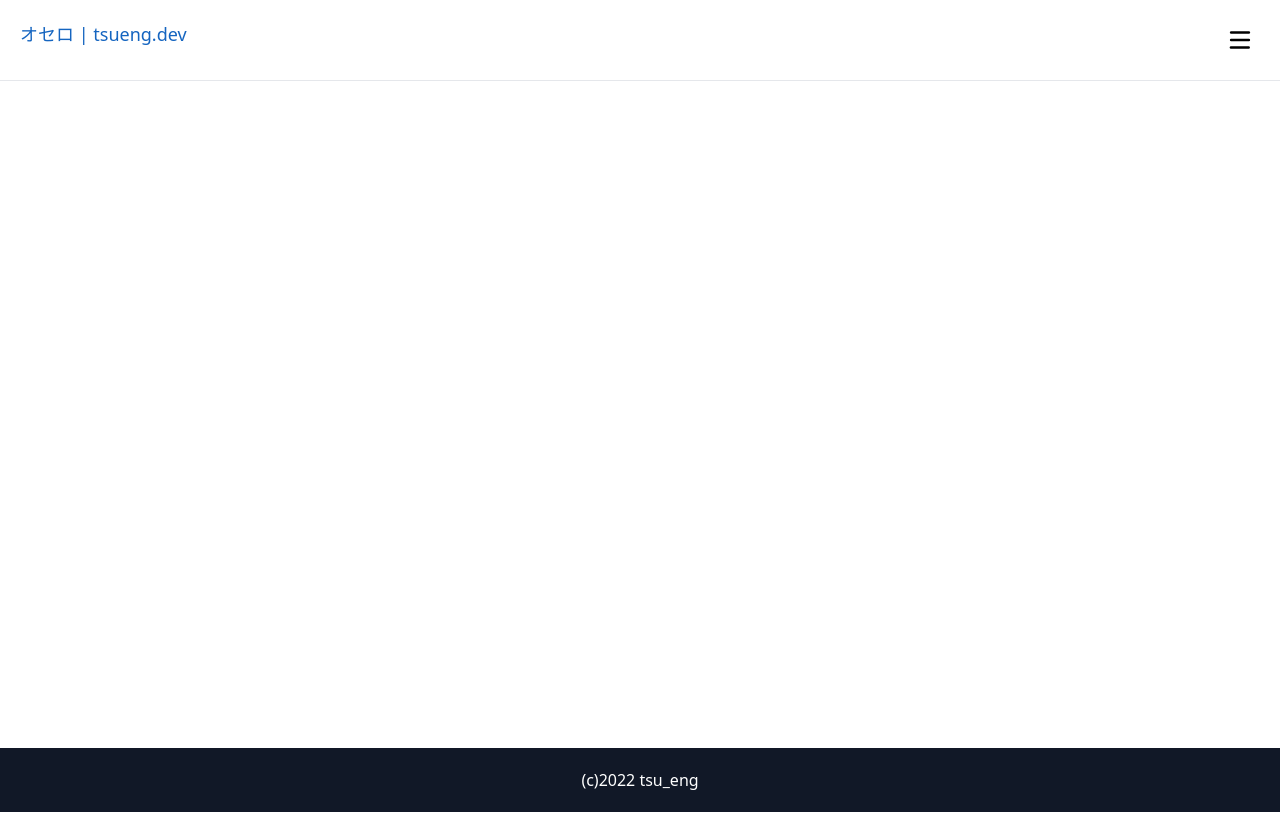
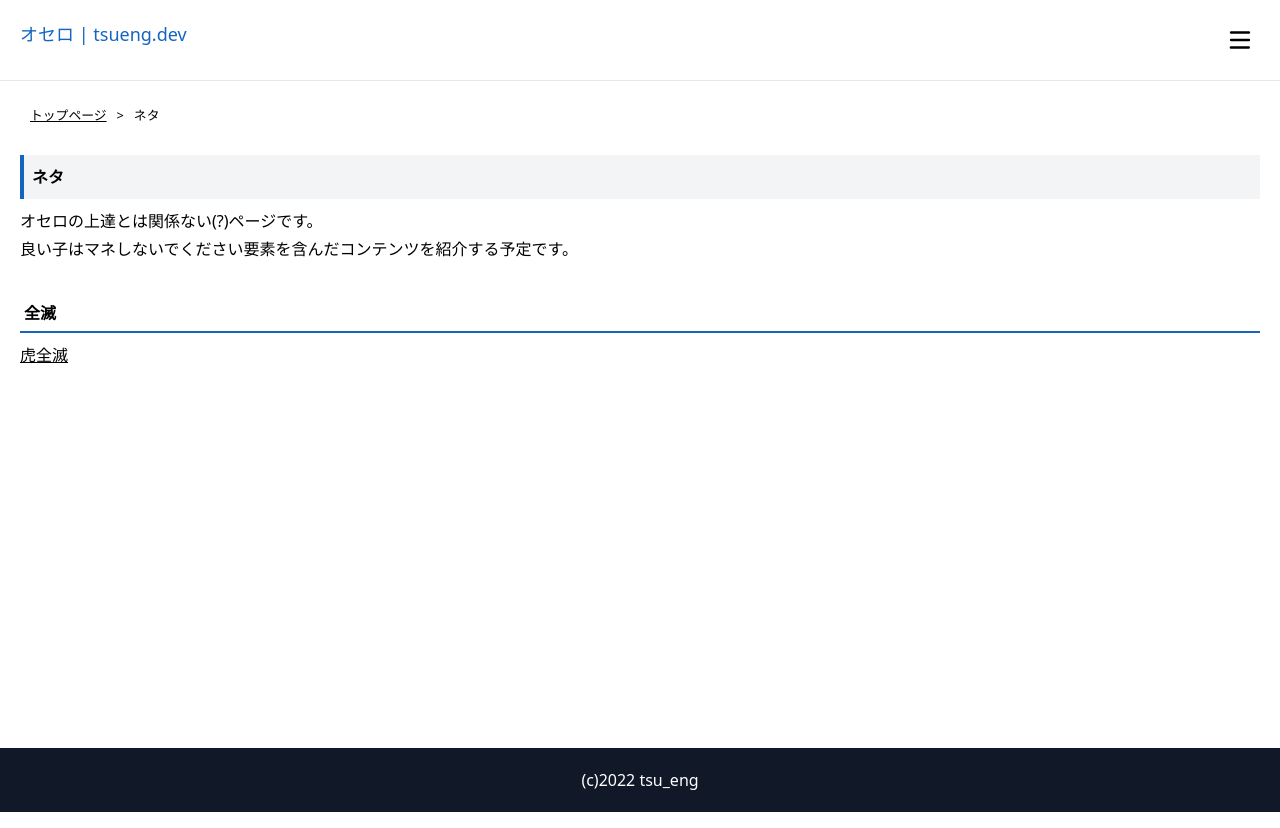
Before and after one commit to tsuengineer/tsueng-othello, a Vue app: page /topics in a window 1280 px wide. Built offline with nearby package versions, Linux system fonts and the light colour scheme.

Commit message:
ハメ手を追加

```diff
--- a/src/components/organisms/TheHeader.vue
+++ b/src/components/organisms/TheHeader.vue
@@ -28,6 +28,7 @@
     <nav class="menu absolute w-60 right-3 top-14 border rounded shadow-lg bg-white" :class="isActive ? 'active' : ''">
         <ul>
             <li><a href="/lecture">講座</a></li>
+            <li><a href="/topics">ネタ</a></li>
             <li>問題集</li>
         </ul>
     </nav>
--- a/src/components/templates/Top.vue
+++ b/src/components/templates/Top.vue
@@ -77,6 +77,11 @@ export default defineComponent({
           //   ],
           // },
           {
+            title: 'ネタ',
+            path: '/topics',
+            discriptions: 'ハメ手など',
+          },
+          {
             title: '問題集',
             path: '#',
             discriptions: '中割り、連打など',
--- /dev/null
+++ b/src/components/templates/Topics/Topics.vue
@@ -0,0 +1,69 @@
+<template>
+    <div id="topics" class="contents">
+        <TopicPath :paths="topicPaths" />
+
+        <section>
+            <Text tag="h2">ネタ</Text>
+            <Text>オセロの上達とは関係ない(?)ページです。<br>
+            良い子はマネしないでください要素を含んだコンテンツを紹介する予定です。</Text>
+
+            <template v-for="(topic, topicsKey) in topics" :key="topicsKey">
+              <Text tag="h3">{{ topic.category.jpName }}</Text>
+              <ul v-for="(item, itemKey) in topic.items" :key="itemKey">
+                <li>
+                  <Text>
+                    <a :href="item.path">
+                      {{ item.title }}
+                    </a>
+                  </Text>
+                </li>
+              </ul>
+            </template>
+        </section>
+    </div>
+</template>
+
+<script lang="ts">
+import { defineComponent } from 'vue';
+import Text from '@/components/atoms/Text/Text.vue';
+import TopicPath from "@/components/atoms/TopicPath/TopicPath.vue";
+
+export default defineComponent({
+  components: { Text, TopicPath },
+  setup() {
+    const topicPaths = [
+      {path: '/', label: 'トップページ'},
+      {path: null, label: 'ネタ'},
+    ];
+
+    const topics = [
+      {
+        category: { alpha: 'perfectTrap', jpName: '全滅' },
+        items: [
+          { title: '虎全滅', path: '/topics/trap/tigers-trap' },
+        ]
+      }
+    ];
+
+    return {
+      topicPaths,
+      topics,
+    }
+  }
+});
+</script>
+
+<style lang="scss">
+#topics {
+  a {
+    text-decoration: underline;
+  }
+
+  dl {
+    display: flex;
+    dt {
+      width: 250px;
+    }
+  }
+}
+</style>
--- /dev/null
+++ b/src/components/templates/Topics/trap/TigersTrap.vue
@@ -0,0 +1,64 @@
+<template>
+    <div id="barancedMoves" class="contents">
+        <TopicPath :paths="topicPaths" />
+
+        <section>
+            <Text tag="h2">虎全滅</Text>
+            <Text>
+              凶悪な全滅のハメ手を紹介します。<br>
+              筆者はこのハメ手をオセロ大会の公式戦で3回使用して3回とも成功しています。<br>
+              ただし失敗するとめちゃくちゃ不利になるので覚悟して使いましょう。<br>
+              引っ掛かりそうな相手かどうか観察する力が必要になります。<br>
+              黒番で行います。
+            </Text>
+
+            <Text tag="h3">まずは虎定石</Text>
+          <iframe width="320" height="386" scrolling="no" src="https://tsueng.dev/hamlite/?kifu=f5d6c3d3c4f4&start_move=7"></iframe>
+            <Text>おなじみの虎定石です。<br>レート1500以上の人が2手目で縦取りしてくれば80%くらいこの形になります。</Text>
+
+
+            <Text tag="h3">ここでd7</Text>
+          <iframe width="320" height="386" scrolling="no" src="https://tsueng.dev/hamlite/?kifu=f5d6c3d3c4f4d7&start_move=8"></iframe>
+            <Text>どう考えても悪手のd7に打ちます。<br>次に白は1石返しの中割りであるe3に打ってきます。ちなみにレート1500以上の人なら9割以上がここに打ってきます。</Text>
+          <iframe width="320" height="386" scrolling="no" src="https://tsueng.dev/hamlite/?kifu=f5d6c3d3c4f4d7e3&start_move=9"></iframe>
+
+            <Text tag="h3">f2に打つ</Text>
+          <iframe width="320" height="386" scrolling="no" src="https://tsueng.dev/hamlite/?kifu=f5d6c3d3c4f4d7e3f2&start_move=10"></iframe>
+            <Text>なんの変哲もない手です。<br>次に白は1石返しの中割りとしてe2、f3、c5あたりが候補に上がりますが、ボックス内という観点からe2よりf3を優先します。<br>そしてc5は壁を破る悪手と判断してやはりf3の方がいいと判断します。</Text>
+          <iframe width="320" height="386" scrolling="no" src="https://tsueng.dev/hamlite/?kifu=f5d6c3d3c4f4d7e3f2f3&start_move=11"></iframe>
+
+
+            <Text tag="h3">チェックメイト</Text>
+          <iframe width="320" height="386" scrolling="no" src="https://tsueng.dev/hamlite/?kifu=f5d6c3d3c4f4d7e3f2f3g3&start_move=12"></iframe>
+            <Text>黒g3で勝ちです。白がどこに打っても全滅にできます。</Text>
+
+            <Text tag="h3">まとめ</Text>
+            <Text>大会などの対面の場合は相手が1手1秒以内に即打ちする場合に使うと成功率が高まります。<br>
+            ネット対局の場合は持ち時間1分の対局で威力を発揮します。<br>
+            失敗すると-14くらいの形勢になるので、失敗したときの盤面を研究しておきましょう。<br>
+            格下との対戦の場合は30手目あたりで互角に戻せます。<br>
+            失敗しても研究していれば終盤で最悪-2～-8くらいまで戻せるので、64石勝ちできる可能性を考えると悪くない選択だと思います。相手の着手の時間や棋力差を考慮して使ってみてはいかがでしょうか？</Text>
+        </section>
+    </div>
+</template>
+
+<script lang="ts">
+import { defineComponent } from 'vue';
+import Text from '@/components/atoms/Text/Text.vue';
+import TopicPath from "@/components/atoms/TopicPath/TopicPath.vue";
+
+export default defineComponent({
+  components: { Text, TopicPath },
+  setup() {
+    const topicPaths = [
+      {path: '/', label: 'トップページ'},
+      {path: '/topics', label: 'ネタ'},
+      {path: null, label: '虎全滅'},
+    ];
+
+    return {
+      topicPaths,
+    }
+  }
+});
+</script>
--- a/src/router/index.ts
+++ b/src/router/index.ts
@@ -46,6 +46,16 @@ const routes: Array<RouteRecordRaw> = [
     name: 'FjtWhite',
     component: () => import('../views/InDepthStudy/contents/FjtWhiteView.vue')
   },
+  {
+    path: '/topics',
+    name: 'Topics',
+    component: () => import('../views/Topics/TopicsView.vue')
+  },
+  {
+    path: '/topics/trap/tigers-trap',
+    name: 'TopicsTrapTigersTrapView',
+    component: () => import('../views/Topics/trap/TigersTrapView.vue')
+  },
 ]
 
 const router = createRouter({
--- /dev/null
+++ b/src/views/Topics/TopicsView.vue
@@ -0,0 +1,17 @@
+<template>
+  <div class="topics">
+    <Topics />
+  </div>
+</template>
+
+<script lang="ts">
+import { defineComponent } from 'vue';
+import Topics from '@/components/templates/Topics/Topics.vue'; // @ is an alias to /src
+
+export default defineComponent({
+  name: 'TopicsView',
+  components: {
+    Topics,
+  },
+});
+</script>
--- /dev/null
+++ b/src/views/Topics/trap/TigersTrapView.vue
@@ -0,0 +1,17 @@
+<template>
+  <div class="tigers-trap">
+    <TigersTrap />
+  </div>
+</template>
+
+<script lang="ts">
+import { defineComponent } from 'vue';
+import TigersTrap from '@/components/templates/Topics/trap/TigersTrap.vue'; // @ is an alias to /src
+
+export default defineComponent({
+  name: 'TopicsTrapTigersTrapView',
+  components: {
+    TigersTrap,
+  },
+});
+</script>
```
